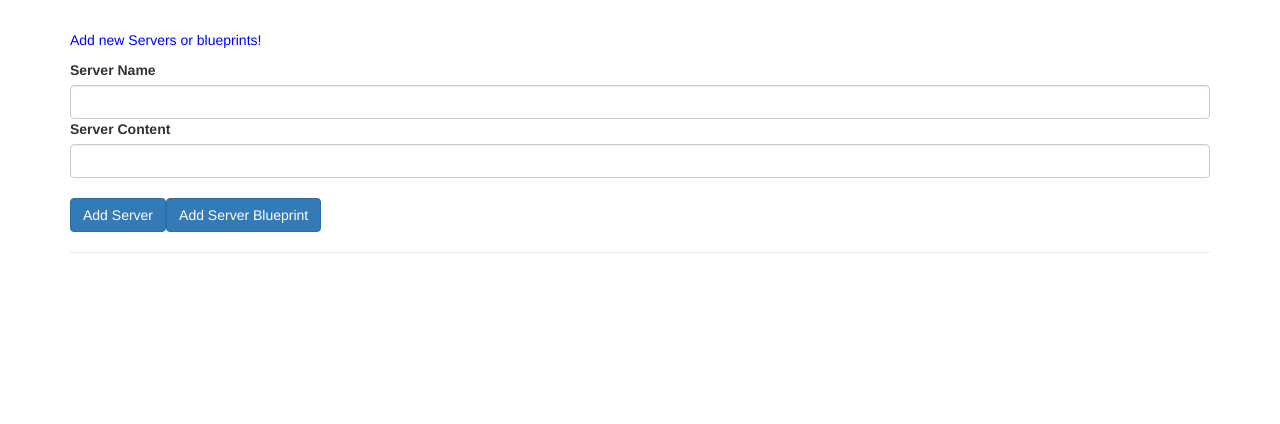
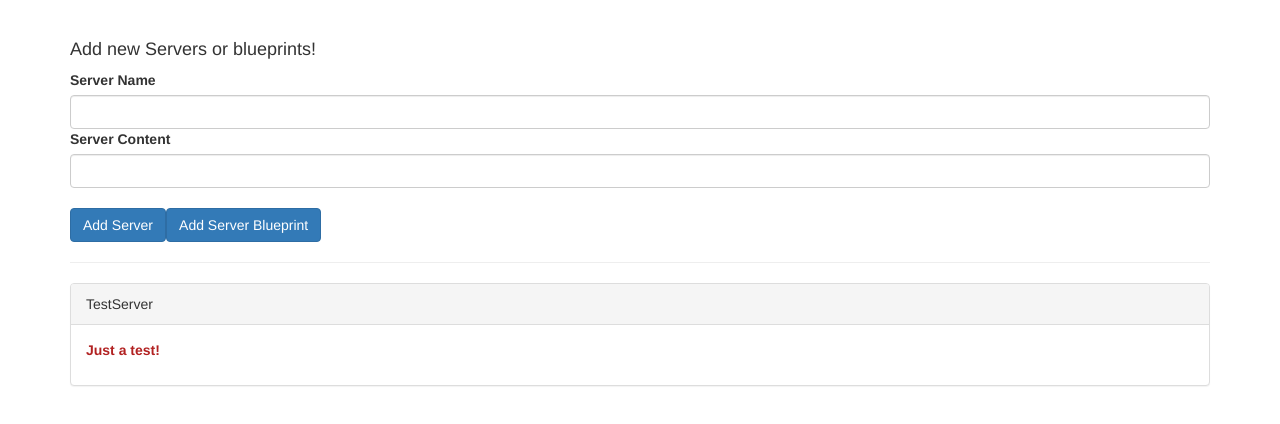
Before and after one commit to david2999999/Angular-5, an Angular app in the folder Angular-DataBinding/: page / in a window 1280 px wide. Shown: the top 424 px of the page. Built offline with nearby package versions, Linux system fonts and the light colour scheme.

Commit message:
custom binding to property elements

```diff
--- a/Angular-DataBinding/src/app/app.component.css
+++ b/Angular-DataBinding/src/app/app.component.css
@@ -5,3 +5,8 @@
 p {
   color: blue;
 }
+
+h4{
+  color: lightseagreen;
+  font-weight: bold;
+}
--- a/Angular-DataBinding/src/app/app.component.html
+++ b/Angular-DataBinding/src/app/app.component.html
@@ -1,34 +1,12 @@
 <div class="container">
-  <div class="row">
-    <div class="col-xs-12">
-      <p>Add new Servers or blueprints!</p>
-      <label>Server Name</label>
-      <input type="text" class="form-control" [(ngModel)]="newServerName">
-      <label>Server Content</label>
-      <input type="text" class="form-control" [(ngModel)]="newServerContent">
-      <br>
-      <button
-        class="btn btn-primary"
-        (click)="onAddServer()">Add Server</button>
-      <button
-        class="btn btn-primary"
-        (click)="onAddBlueprint()">Add Server Blueprint</button>
-    </div>
-  </div>
+  <app-cockpit></app-cockpit>
   <hr>
   <div class="row">
     <div class="col-xs-12">
-      <div
-        class="panel panel-default"
-        *ngFor="let element of serverElements">
-        <div class="panel-heading">{{ element.name }}</div>
-        <div class="panel-body">
-          <p>
-            <strong *ngIf="element.type === 'server'" style="color: red">{{ element.content }}</strong>
-            <em *ngIf="element.type === 'blueprint'">{{ element.content }}</em>
-          </p>
-        </div>
-      </div>
+      <app-server-element
+        *ngFor="let serverElement of serverElements"
+        [element]="serverElement">
+      </app-server-element>
     </div>
   </div>
 </div>
--- a/Angular-DataBinding/src/app/app.component.ts
+++ b/Angular-DataBinding/src/app/app.component.ts
@@ -6,23 +6,5 @@
   styleUrls: ['./app.component.css']
 })
 export class AppComponent {
-  serverElements = [];
-  newServerName = '';
-  newServerContent = '';
-
-  onAddServer() {
-    this.serverElements.push({
-      type: 'server',
-      name: this.newServerName,
-      content: this.newServerContent
-    });
-  }
-
-  onAddBlueprint() {
-    this.serverElements.push({
-      type: 'blueprint',
-      name: this.newServerName,
-      content: this.newServerContent
-    });
-  }
+  serverElements = [{type: 'server', name: 'TestServer', content: 'Just a test!'}];
 }
--- a/Angular-DataBinding/src/app/app.module.ts
+++ b/Angular-DataBinding/src/app/app.module.ts
@@ -4,10 +4,14 @@
 import { HttpModule } from '@angular/http';
 
 import { AppComponent } from './app.component';
+import { CockpitComponent } from './cockpit/cockpit.component';
+import { ServerElementComponent } from './server-element/server-element.component';
 
 @NgModule({
   declarations: [
-    AppComponent
+    AppComponent,
+    CockpitComponent,
+    ServerElementComponent
   ],
   imports: [
     BrowserModule,
--- /dev/null
+++ b/Angular-DataBinding/src/app/cockpit/cockpit.component.html
@@ -0,0 +1,16 @@
+<div class="row">
+  <div class="col-xs-12">
+    <h4>Add new Servers or blueprints!</h4>
+    <label>Server Name</label>
+    <input type="text" class="form-control" [(ngModel)]="newServerName">
+    <label>Server Content</label>
+    <input type="text" class="form-control" [(ngModel)]="newServerContent">
+    <br>
+    <button
+      class="btn btn-primary"
+      (click)="onAddServer()">Add Server</button>
+    <button
+      class="btn btn-primary"
+      (click)="onAddBlueprint()">Add Server Blueprint</button>
+  </div>
+</div>
--- /dev/null
+++ b/Angular-DataBinding/src/app/cockpit/cockpit.component.ts
@@ -0,0 +1,33 @@
+import { Component, OnInit } from '@angular/core';
+
+@Component({
+  selector: 'app-cockpit',
+  templateUrl: './cockpit.component.html',
+  styleUrls: ['./cockpit.component.css']
+})
+export class CockpitComponent implements OnInit {
+  newServerName = '';
+  newServerContent = '';
+
+  constructor() { }
+
+  ngOnInit() {
+  }
+
+  onAddServer() {
+    this.serverElements.push({
+      type: 'server',
+      name: this.newServerName,
+      content: this.newServerContent
+    });
+  }
+
+  onAddBlueprint() {
+    this.serverElements.push({
+      type: 'blueprint',
+      name: this.newServerName,
+      content: this.newServerContent
+    });
+  }
+
+}
--- /dev/null
+++ b/Angular-DataBinding/src/app/server-element/server-element.component.html
@@ -0,0 +1,9 @@
+<div class="panel panel-default">
+  <div class="panel-heading">{{ element.name }}</div>
+  <div class="panel-body">
+    <p>
+      <strong *ngIf="element.type === 'server'" style="color: firebrick;">{{ element.content }}</strong>
+      <em *ngIf="element.type === 'blueprint'">{{ element.content }}</em>
+    </p>
+  </div>
+</div>
--- /dev/null
+++ b/Angular-DataBinding/src/app/server-element/server-element.component.ts
@@ -0,0 +1,15 @@
+import {Component, Input, OnInit} from '@angular/core';
+
+@Component({
+  selector: 'app-server-element',
+  templateUrl: './server-element.component.html',
+  styleUrls: ['./server-element.component.css']
+})
+export class ServerElementComponent implements OnInit {
+  @Input() element: {type: string, name: string, content: string};
+  constructor() { }
+
+  ngOnInit() {
+  }
+
+}
```
Also changed, not shown: Angular-DataBinding/src/app/cockpit/cockpit.component.css (added), Angular-DataBinding/src/app/server-element/server-element.component.css (added).
